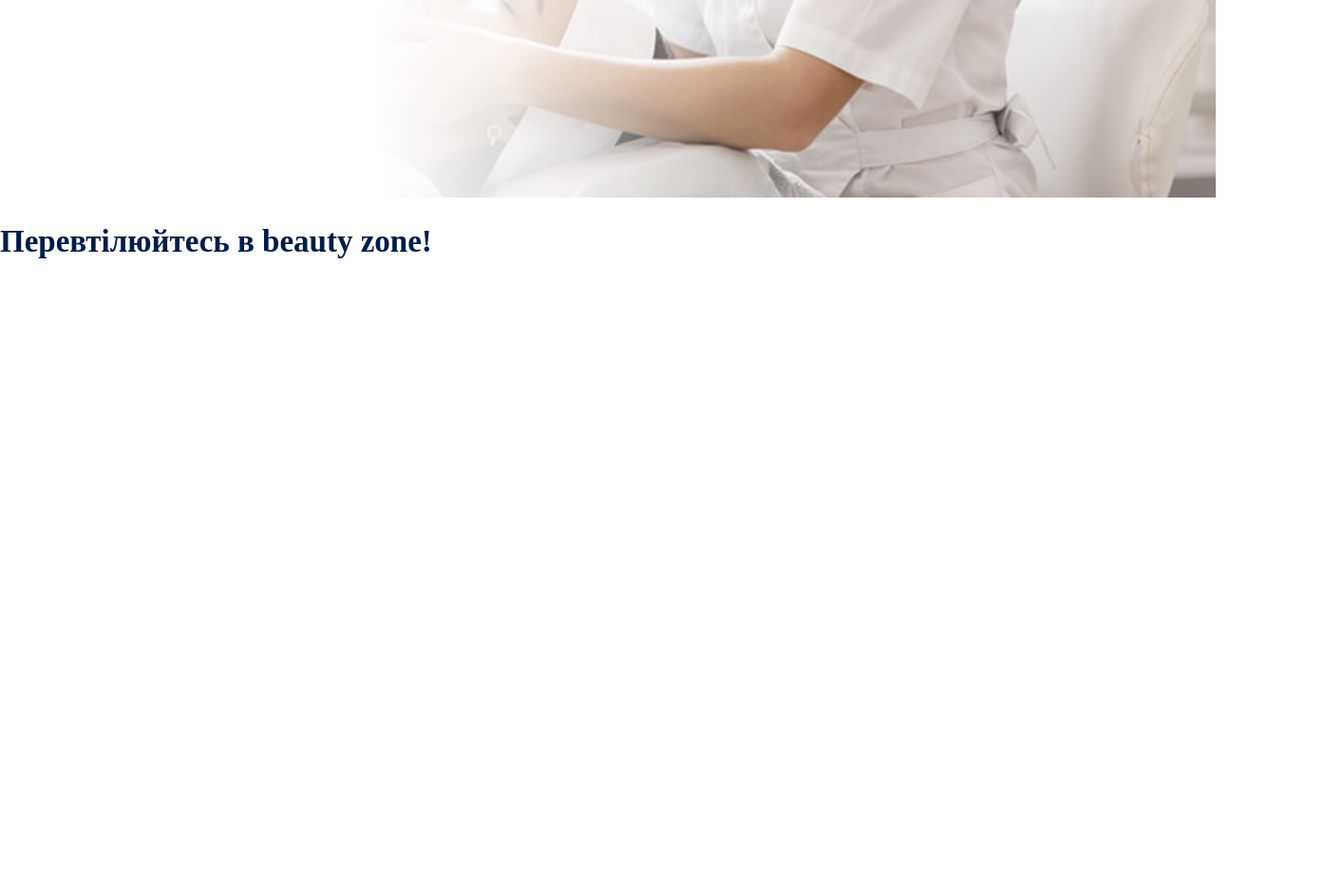
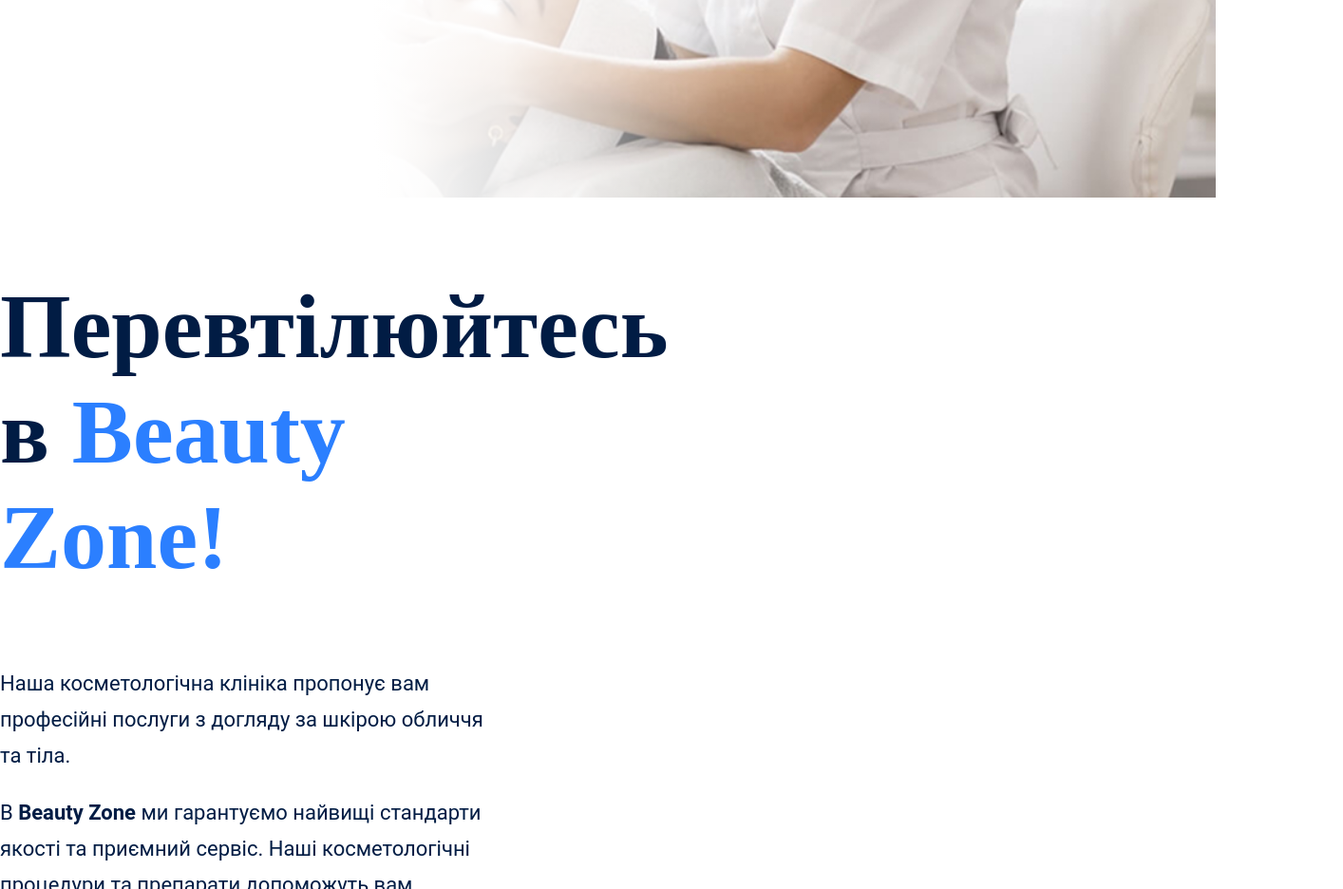
Before and after one commit to LimeRider/Beauty-zone, a plain HTML site: page index.html in a window 1280 px wide. Shown: the part 708-1644 px from the top of the page at 95% size, 1414 px wide, since content can reach past the window. Before the commit the page ends 1008 px from the top, so only its background shows below. Drawn offline with Linux system fonts and the light colour scheme.

Commit message:
create a intro-section

```diff
--- a/index.html
+++ b/index.html
@@ -67,7 +67,24 @@
         </div>
       </section>
       <section class="intro-section">
-        <h2>Перевтілюйтесь в beauty zone!</h2>
+        <div class="container">
+          <div class="intro-section__container">
+            <h2>
+              Перевтілюйтесь в
+              <span class="intro-section__text-brand"> Beauty Zone!</span>
+            </h2>
+            <h3 class="intro-section__content">
+              Наша косметологічна клініка пропонує вам професійні послуги з
+              догляду за шкірою обличчя та тіла.
+            </h3>
+            <h3 class="intro-section__content">
+              B <span class="intro-section__text-span"> beauty zone</span> ми
+              гарантуємо найвищі стандарти якості та приємний сервіс. Наші
+              косметологічні процедури та препарати допоможуть вам підтримувати
+              свою красу та молодість. З нами краса назавжди!
+            </h3>
+          </div>
+        </div>
       </section>
       <section class="advantages-section"></section>
       <section class="format-section"></section>
--- a/scss/_base.scss
+++ b/scss/_base.scss
@@ -5,3 +5,10 @@ body {
   margin: 0;
   padding: 0;
 }
+
+img {
+  display: block;
+  max-width: 100%;
+  height: auto;
+  object-fit: cover;
+}
--- a/scss/layout/_header.scss
+++ b/scss/layout/_header.scss
@@ -2,10 +2,8 @@
   padding-top: 32px;
   position: absolute;
   top: 0;
-  left: 0;
   width: 100%;
-  z-index: 100;
-  background: transparent; /* прозорий */
+  background: transparent;
   backdrop-filter: blur(10px);
 
   &__container {
--- a/scss/layout/_hero-section.scss
+++ b/scss/layout/_hero-section.scss
@@ -9,9 +9,10 @@
       rgba(255, 255, 255, 0.193204) 58.65%,
       rgba(255, 255, 255, 0) 72.78%
     ),
-    url(/images-beauty-zone/hero-bg.jpg);
+    url(/images-beauty-zone/hero-bg-2.jpg);
 
   background-size: cover;
+
   background-position: center right; /* зображення справа */
   background-repeat: no-repeat;
 
--- /dev/null
+++ b/scss/layout/_intro-section.scss
@@ -0,0 +1,30 @@
+.intro-section {
+  &__container {
+    font-family: Play;
+    font-weight: 700;
+    font-style: Bold;
+    font-size: 64px;
+    width: 529px;
+    height: 148px;
+    opacity: 1;
+  }
+  &__text-brand {
+    color: $brand_light;
+  }
+
+  &__content {
+    font-family: Roboto;
+    font-weight: 400;
+    font-style: Regular;
+    font-size: 22px;
+    line-height: 38px;
+  }
+
+  &__text-span {
+    font-family: Roboto;
+    font-weight: 600;
+    font-size: 22px;
+    line-height: 38px;
+    text-transform: capitalize;
+  }
+}
--- a/scss/main.scss
+++ b/scss/main.scss
@@ -6,3 +6,4 @@
 @import "./layout/modal";
 @import "./components/buttons";
 @import "./layout/hero-section";
+@import "./layout/intro-section";
```
Also changed, not shown: css/main.min.css, images-beauty-zone/hero-bg-2.jpg (added), 1 other file.
